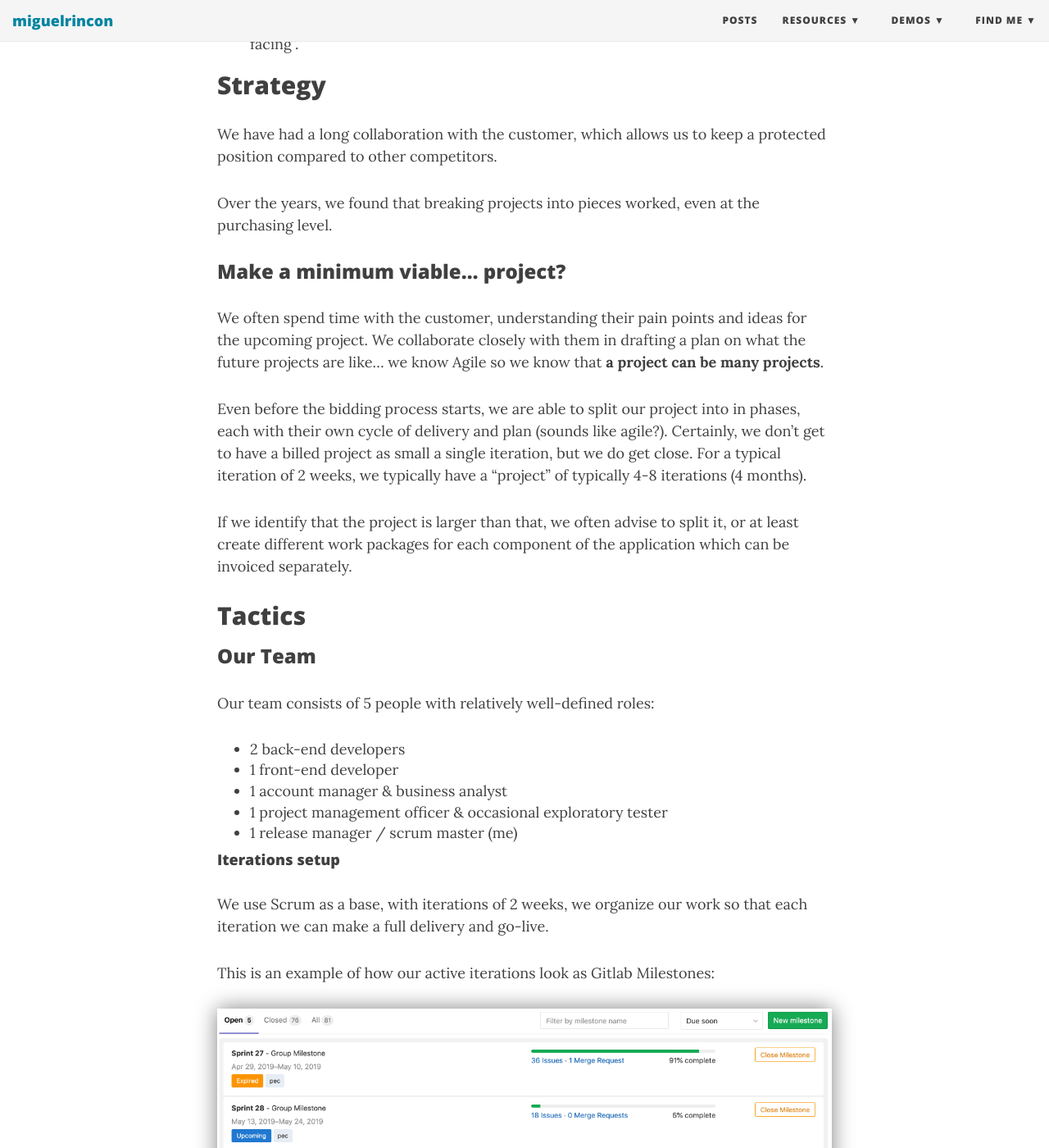
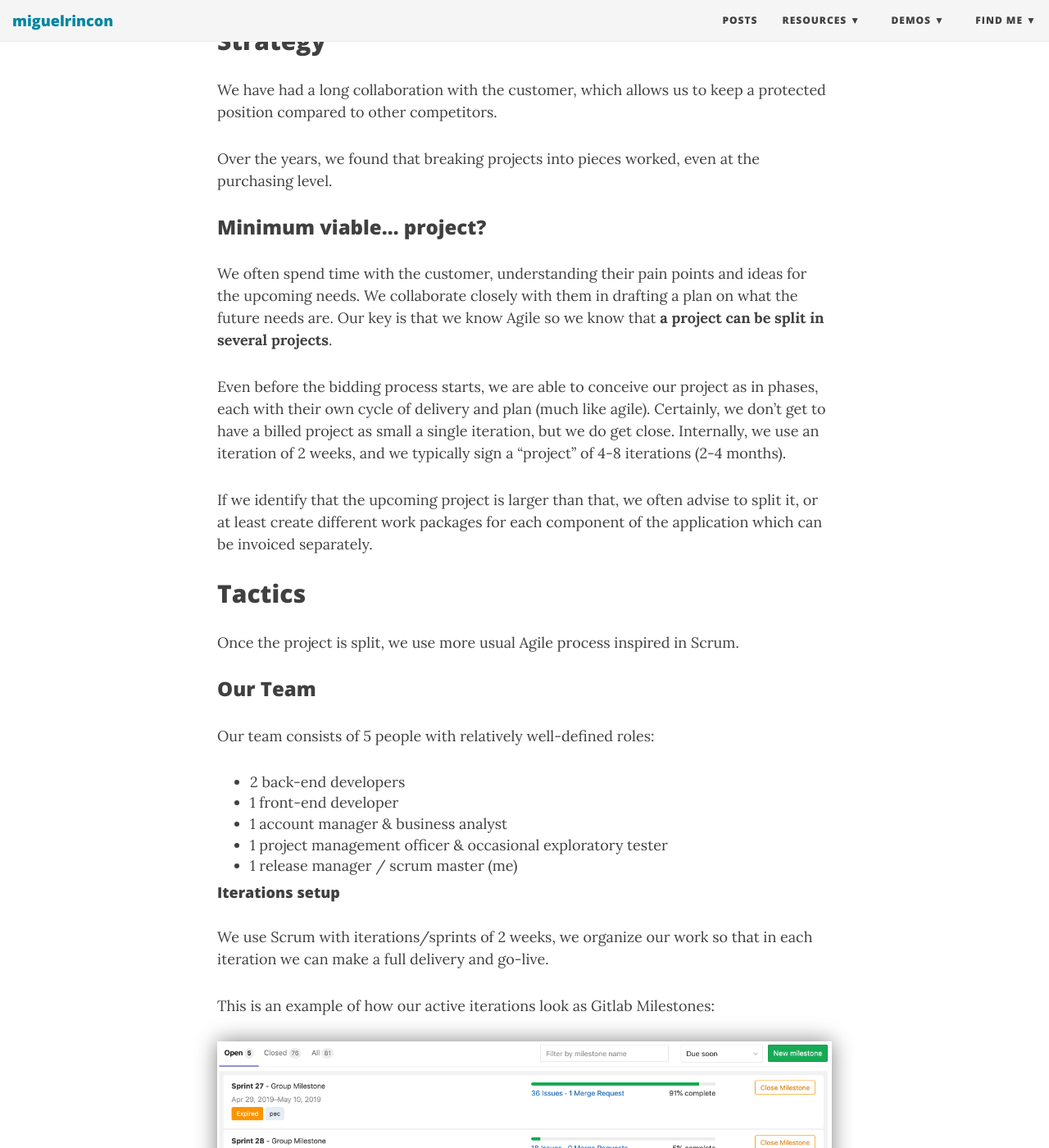
Before and after one commit to miguelrincon/miguelrincon.github.io, a Jekyll site: the page built from _posts/2019-05-10-non-agile-agile.md, in a window 1280 px wide and 1400 px high, scrolled down 1380 px. Shown: the whole window at 82% size. Built offline with Jekyll 4.4.1, drawn with Linux system fonts in a browser that asks for light colours; some of the changed text lies outside the part shown.

Commit message:
Grammar improvements and fixes

```diff
--- a/_posts/2019-05-10-non-agile-agile.md
+++ b/_posts/2019-05-10-non-agile-agile.md
@@ -5,11 +5,11 @@
 subtitle: An Agile project example working in a waterfall environment
 ---
 
-I have worked for about a year for one of the key customers of our Shanghai branch, and even though there have been difficult periods, I consider it a success story of Agile development.
+I have worked for about a year for one of the key customers of our Shanghai branch, I consider it a success story of Agile development.
 
-Much like a sturdy dandelion, our project is a successful Agile project in an environment that is not friendly to iterative development.
+Like a sturdy dandelion, our project is a successful Agile project in an environment that is not friendly to iterative development.
 
-Also, much like our dandelion, our project cannot be compared to one of the other projects with more resources or which exist in a more "product-oriented" environment, in which time-and-materials billing is the norm. This is typically present in startups and internal teams... however, our users are satisfied, and our customer respects us and keeps working with us.
+Also, much like our dandelion, our project cannot be compared to one of the other projects with more resources or which exist in a more "product-oriented" environment, in which time-and-materials billing is the norm. However, our users and team members are satisfied, and our customer respects us and keeps working with us.
 
 ## The challenge
 
@@ -31,15 +31,17 @@
 
 Over the years, we found that breaking projects into pieces worked, even at the purchasing level.
 
-### Make a minimum viable... project?
+### Minimum viable... project?
 
-We often spend time with the customer, understanding their pain points and ideas for the upcoming project. We collaborate closely with them in drafting a plan on what the future projects are like... we know Agile so we know that **a project can be many projects**.
+We often spend time with the customer, understanding their pain points and ideas for the upcoming needs. We collaborate closely with them in drafting a plan on what the future needs are. Our key is that we know Agile so we know that **a project can be split in several projects**.
 
-Even before the bidding process starts, we are able to split our project into in phases, each with their own cycle of delivery and plan (sounds like agile?). Certainly, we don't get to have a billed project as small a single iteration, but we do get close. For a typical iteration of 2 weeks, we typically have a "project" of typically 4-8 iterations (4 months).
+Even before the bidding process starts, we are able to conceive our project as in phases, each with their own cycle of delivery and plan (much like agile). Certainly, we don't get to have a billed project as small a single iteration, but we do get close. Internally, we use an iteration of 2 weeks, and we typically sign a "project" of 4-8 iterations (2-4 months).
 
-If we identify that the project is larger than that, we often advise to split it, or at least create different work packages for each component of the application which can be invoiced separately.
+If we identify that the upcoming project is larger than that, we often advise to split it, or at least create different work packages for each component of the application which can be invoiced separately.
 
 ## Tactics
+
+Once the project is split, we use more usual Agile process inspired in Scrum.
 
 ### Our Team
 
@@ -53,7 +55,7 @@
 
 #### Iterations setup
 
-We use Scrum as a base, with iterations of 2 weeks, we organize our work so that each iteration we can make a full delivery and go-live.
+We use Scrum with iterations/sprints of 2 weeks, we organize our work so that in each iteration we can make a full delivery and go-live.
 
 This is an example of how our active iterations look as Gitlab Milestones:
 
@@ -70,12 +72,12 @@
 | 2nd Thurdsay or Friday | Deploy to production, sometimes this deployment is delayed to next Monday if we consider it a "risky" one.
 {:style="width:100%;"}
 
-The release time is always a topic of dicussion, however, we typically finish our delivery on Thurday's and deploy.
+The exact release time is always a topic of discussion, however, we typically finish our delivery on Thurday's and deploy... I don't see a need to have an exact schedule we must follow at all costs.
 
 Some additional activities which are planned ad-hoc include:
 
 - Meeting with the customer to discuss upcoming deliveries and timelines, usually only part of the team attends.
-- Meeting between me and the business analysist to have a first idea of size of tasks, and initial spec before a Backlog refinement.
+- Meeting between me and the business analyst to have a first idea of size of tasks, and initial spec before a Backlog refinement.
 
 **Some game rules of our iterations**
 
```
Also changed, not shown: other parts of _posts/2019-05-10-non-agile-agile.md (+8 -8 lines).
